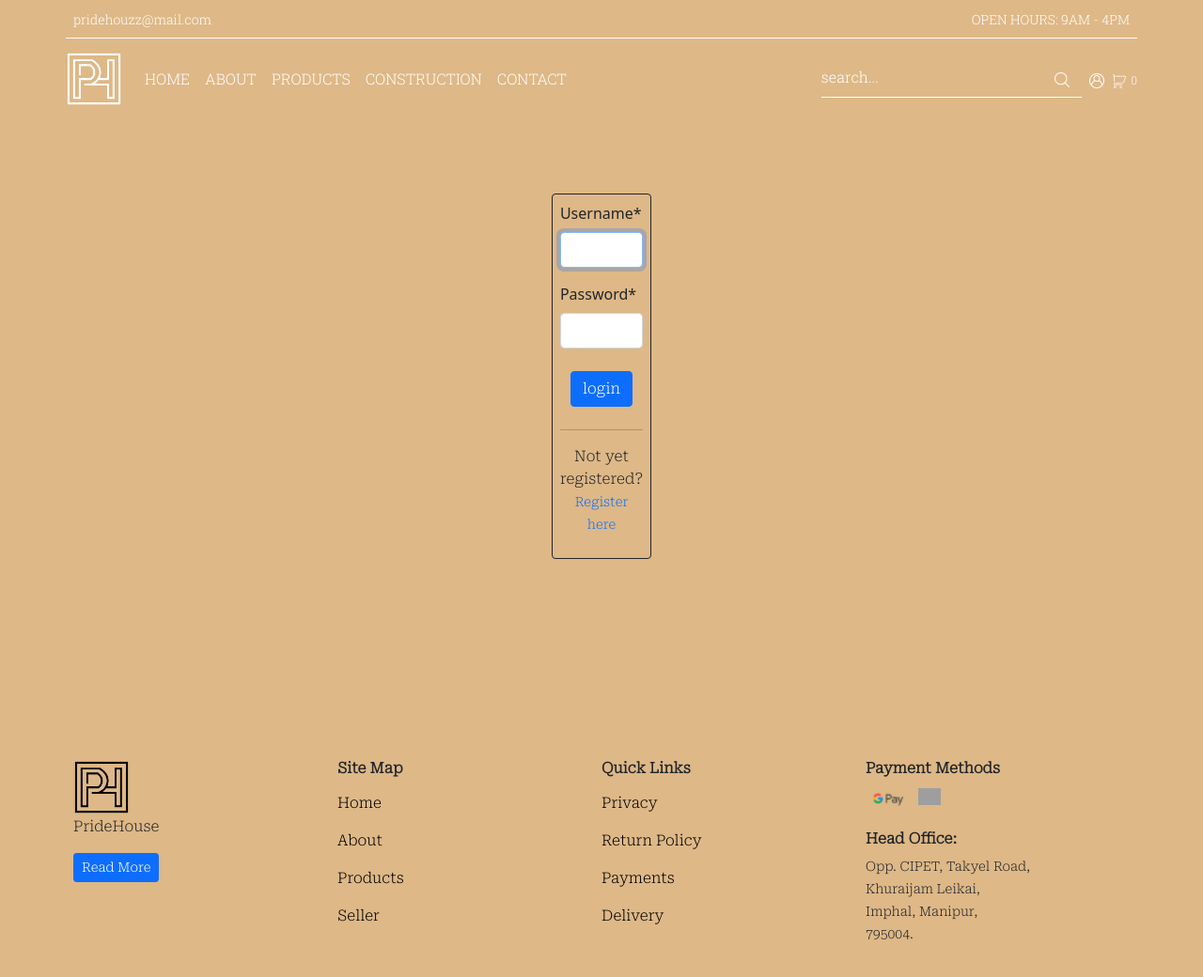
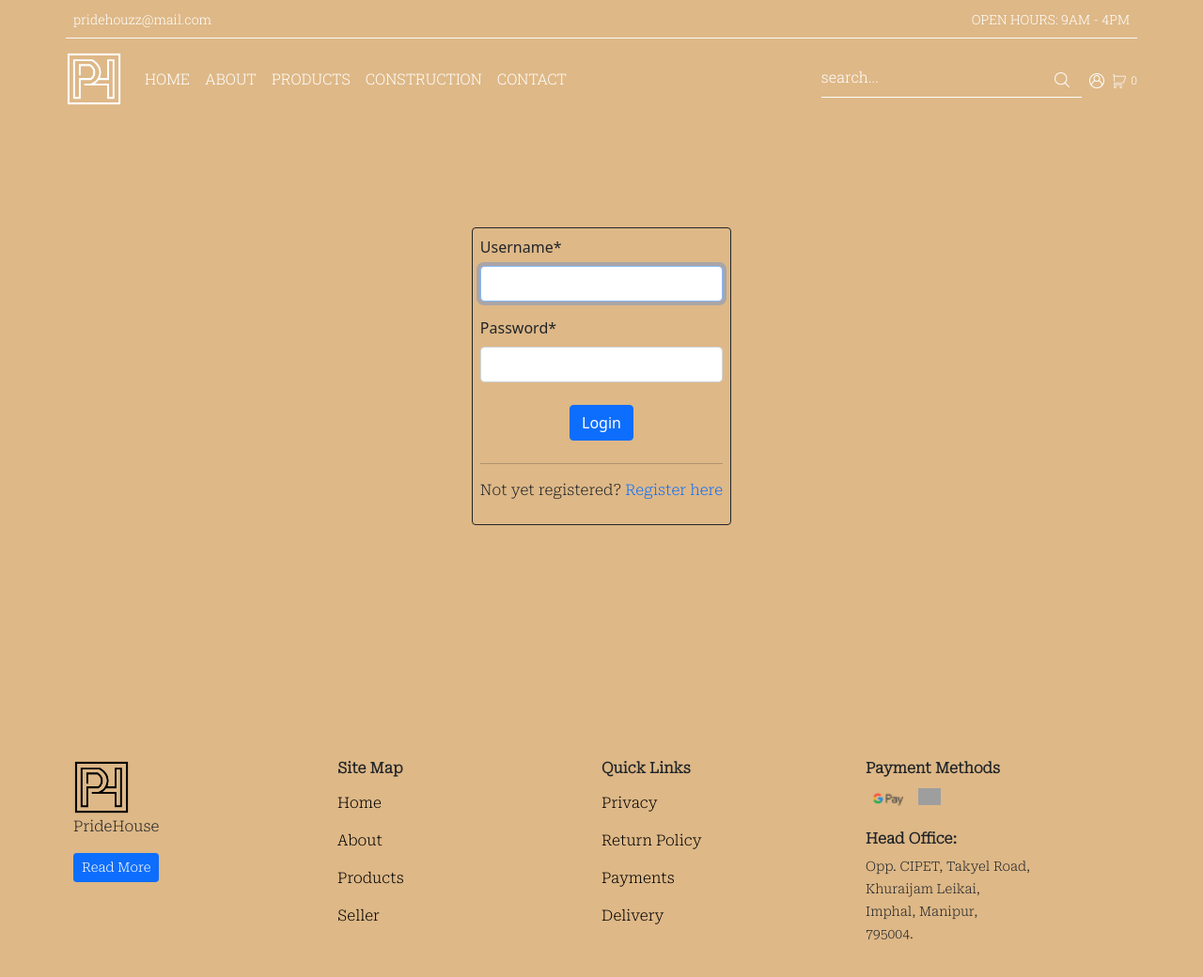
Before and after one commit to san89ning/PrideHouzz-repository, a Django app: page /login/ in a window 1280 px wide. Shown: the top 1040 px of the page at 94% size. Run offline with Django 4.2, Linux system fonts and the light colour scheme; some libraries are stand-ins or nearby versions; grey boxes are pictures that could not be loaded.

Commit message:
fourth commit

```diff
--- a/core/static/styles/base.css
+++ b/core/static/styles/base.css
@@ -112,7 +112,7 @@ input:focus {
         width: 100%;
         left: 0;
         padding: 16px;
-        z-index: 1;
+        z-index: 2;
     }
 
     .navbar-collapse {
--- a/core/templates/core/product.html
+++ b/core/templates/core/product.html
@@ -78,7 +78,7 @@ Product
                         <a class="product-link" href="{% url 'category_product' product.category.slug product.slug %}">
                             <div class="product-card d-block rounded p-2" style="background-color: #f2f2f2;">
                                 <div class="product-image d-flex justify-content-center py-2">
-                                    <img class="img-fluid" src="{{ product.get_thumbnail }}" alt="image of {{ product.title }}">
+                                    <img class="img-fluid" src="{{ product.image.url }}" alt="image of {{ product.title }}">
                                 </div>
                                 <div class="product-title px-1">
                                     {{ product.title }}
--- a/store/templates/store/cart_view.html
+++ b/store/templates/store/cart_view.html
@@ -34,7 +34,7 @@
                     <div class="col-xl-4 col-lg-4 col-md-4 col-sm-12 col-xs-12">
                         {% for product in products %}
                         <div class="product-image">
-                            <img class="img-fluid" src="{{ product.get_thumbnail }}" alt="{{ product.title }}">
+                            <img class="img-fluid" src="{{ product.image.url }}" alt="{{ product.title }}">
                         </div>
                         {% endfor %}
                     </div>
@@ -46,7 +46,7 @@
                             </p>
                         </div>
                     </div>
-                    <div class="col-xl-4 col-lg-4 col-md-4 col-sm-12 col-xs-12 d-flex justify-content-end">
+                    <div class="col-xl-6 col-lg-6 col-md-6 col-sm-12 col-xs-12 d-flex justify-content-end">
                         <div class="item-price">
                             <b>Price: </b>₹.{{ item.product.price }}
                         </div>
--- a/store/views.py
+++ b/store/views.py
@@ -118,9 +118,11 @@ def success(request):
 @login_required
 def cart_view(request):
     cart = Cart(request)
+    product = Product.objects.filter(status=Product.ACTIVE)
 
     return render(request, 'store/cart_view.html', {
-        'cart': cart
+        'cart': cart,
+        'product': product,
     })
 
 @login_required
--- a/userprofile/templates/userprofile/login.html
+++ b/userprofile/templates/userprofile/login.html
@@ -15,18 +15,16 @@ login
     <section id="form-section">
         <div class="container h-100">
             <div class="row h-100 d-flex justify-content-center">
-                <div class="col-4 d-flex justify-content-center align-items-center">
+                <div class="col-auto col-sm-12 col-xs-12 d-flex align-items-center justify-content-center">
                     <form class="border border-dark rounded p-2" method="post" action=".">
                         {% csrf_token %}
-                        {{ form | crispy }}
-                        <div class="col-auto login-btn d-flex justify-content-center p-2">
-                            <button type="submit" class="btn btn-primary">login</button>
+                        {{form|crispy}}
+                        <div class="col-auto d-flex justify-content-center p-2">
+                            <button type="submit" class="btn btn-primary">Login</button>
                         </div>
                         <hr>
                         <div class="register-link">
-                            <p class="text-center">
-                                Not yet registered? <small><a class="text-primary" href="{% url 'signup' %}">Register here</a></small>
-                            </p>
+                            <p>Not yet registered? <a href="{% url 'signup' %}">Register here</a></p>
                         </div>
                     </form>
                 </div>
@@ -37,6 +35,6 @@ login
 
 </section>
 
-    {% include 'core/footer.html' %}
+{% include 'core/footer.html' %}
 
 {% endblock %}
--- a/userprofile/templates/userprofile/seller.html
+++ b/userprofile/templates/userprofile/seller.html
@@ -53,7 +53,7 @@ My Store
                         <a class="product-link" href="{% url 'edit_product' product.id %}">
                             <div class="product-card d-block rounded p-2" style="background-color: #e6e6e6;">
                                 <div class="product-image d-flex justify-content-center py-2">
-                                    <img class="img-fluid" src="{{ product.get_thumbnail }}"
+                                    <img class="img-fluid" src="{{ product.image.url }}"
                                         alt="image of {{ product.title }}">
                                 </div>
                                 <div class="product-details px-2">
--- a/userprofile/templates/userprofile/signup.html
+++ b/userprofile/templates/userprofile/signup.html
@@ -14,7 +14,7 @@ signup
     <section id="form-section">
         <div class="container">
             <div class="row d-flex justify-content-center">
-                <div class="col-6 d-flex justify-content-center">
+                <div class="col-auto col-sm-12 col-xs-12 d-flex align-items-center justify-content-center">
                     <form class="border border-dark rounded p-4" method="post" action=".">
                         {% csrf_token %}
                         {{ form | crispy }}
```
Also changed, not shown: core/forms.py (+4 -4 lines), userprofile/templates/userprofile/add_product.html (+9 -4 lines), db.sqlite3.
